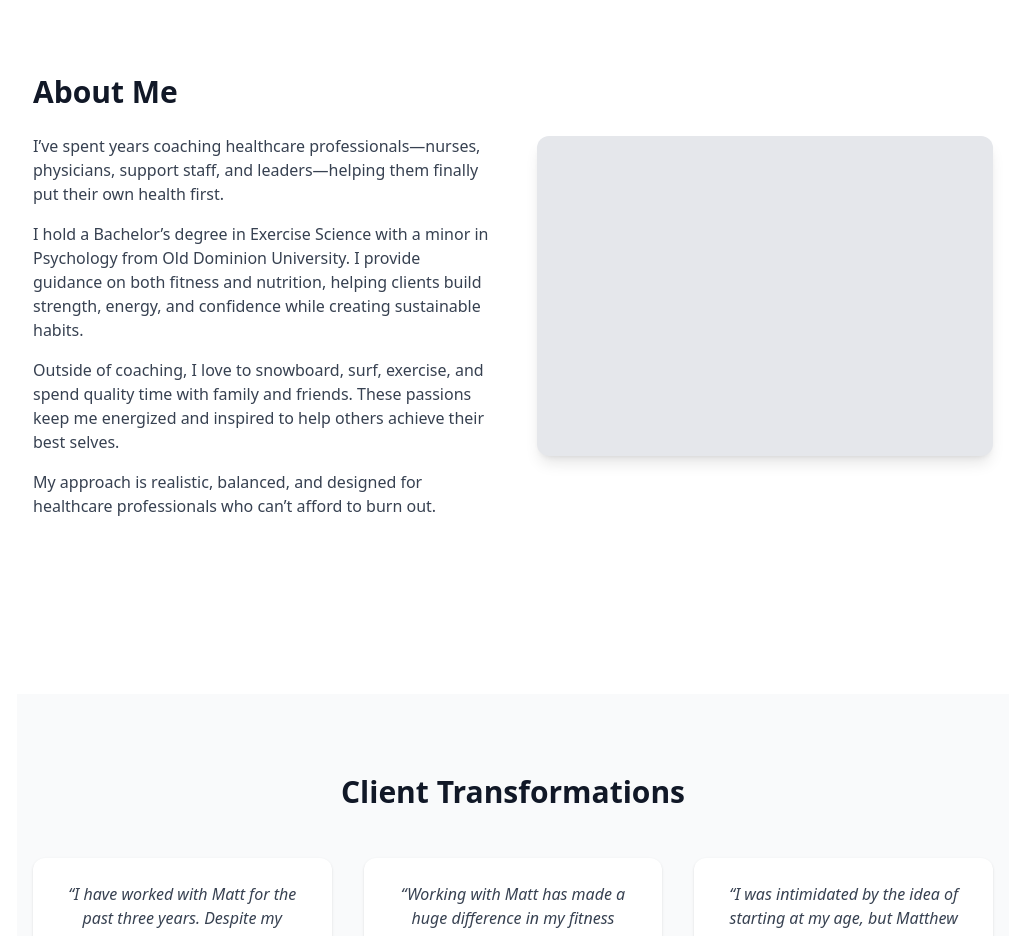
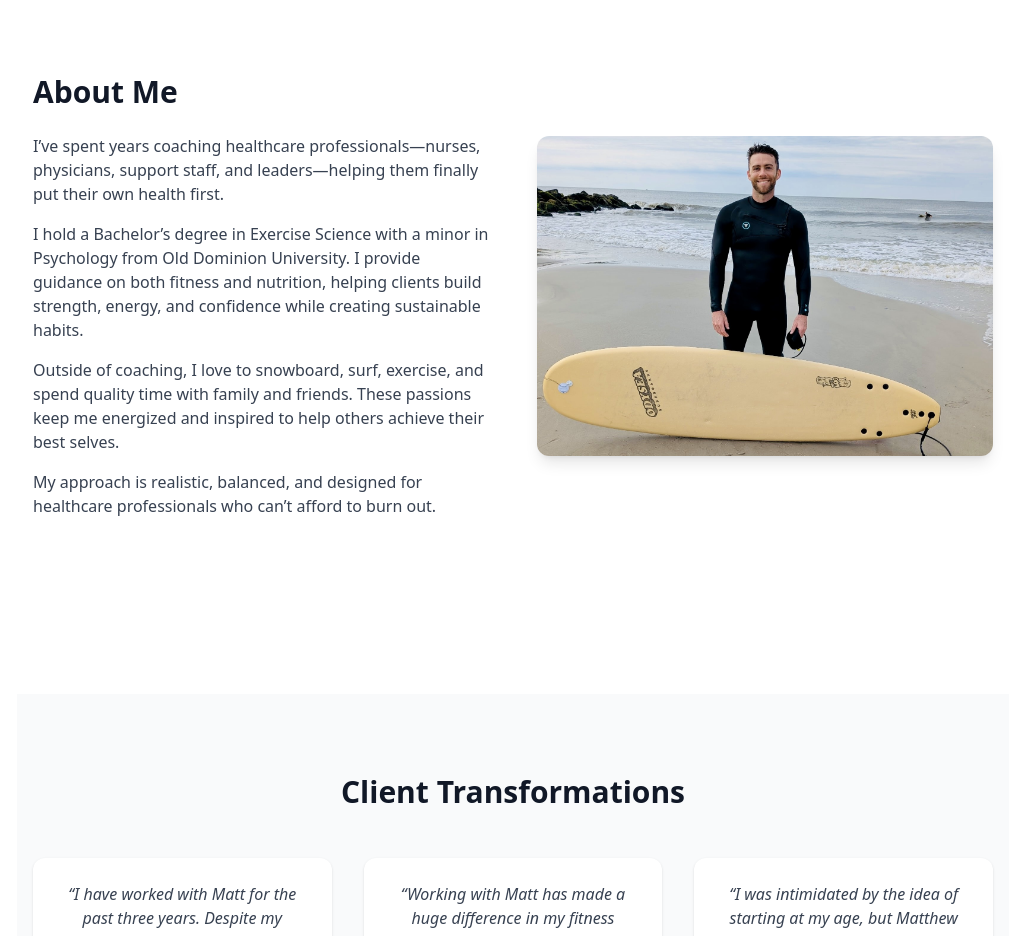
Before and after one commit to mkaufman385/mkauffit-online-training-site, a React (Create React App) app: page / in a window 1280 px wide. Shown: the part 1460-2396 px from the top of the page, without its empty margins (127-1152 px from the left). Built offline with nearby package versions, Linux system fonts and the light colour scheme.

Commit message:
added image and styled (centering)

```diff
--- a/src/components/About.js
+++ b/src/components/About.js
@@ -42,8 +42,12 @@ function About() {
           transition={{ duration: 1 }}
           className="md:flex-1"
         >
-          <div className="w-full h-64 md:h-80 rounded-xl bg-gray-200 shadow-lg">
-            {/* Replace with <img src="/path-to-photo.jpg" alt="Matthew Kaufman" className="w-full h-full object-cover rounded-xl"/> */}
+          <div className="w-full h-64 md:h-80 rounded-xl overflow-hidden shadow-lg">
+            <img
+              src="/images/MatthewSurfHeadshot.jpg"
+              alt="Matthew Kaufman Surfing"
+              className="w-full h-full object-cover object-[60%_40%]"
+            />
           </div>
         </motion.div>
       </div>
```
